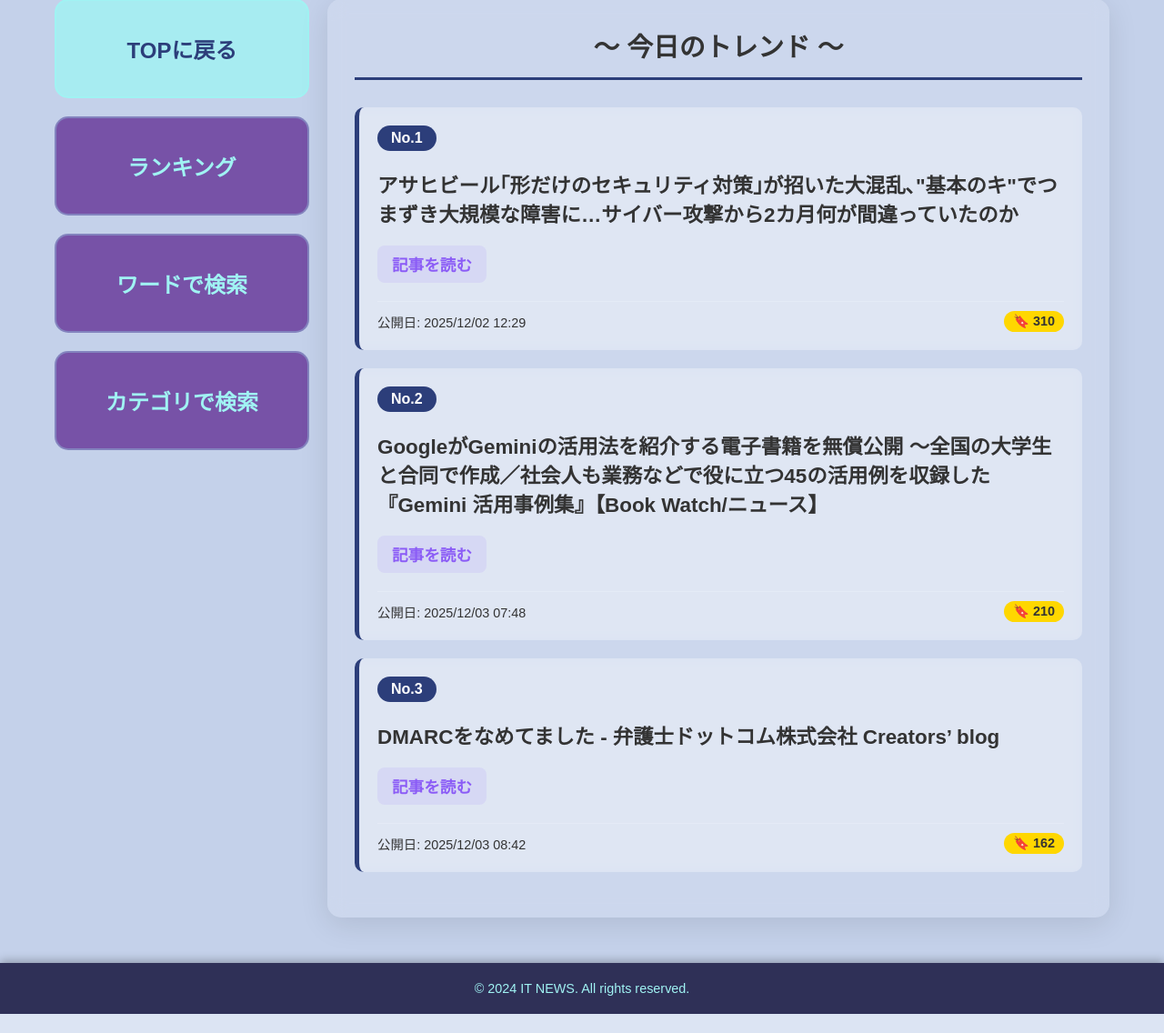
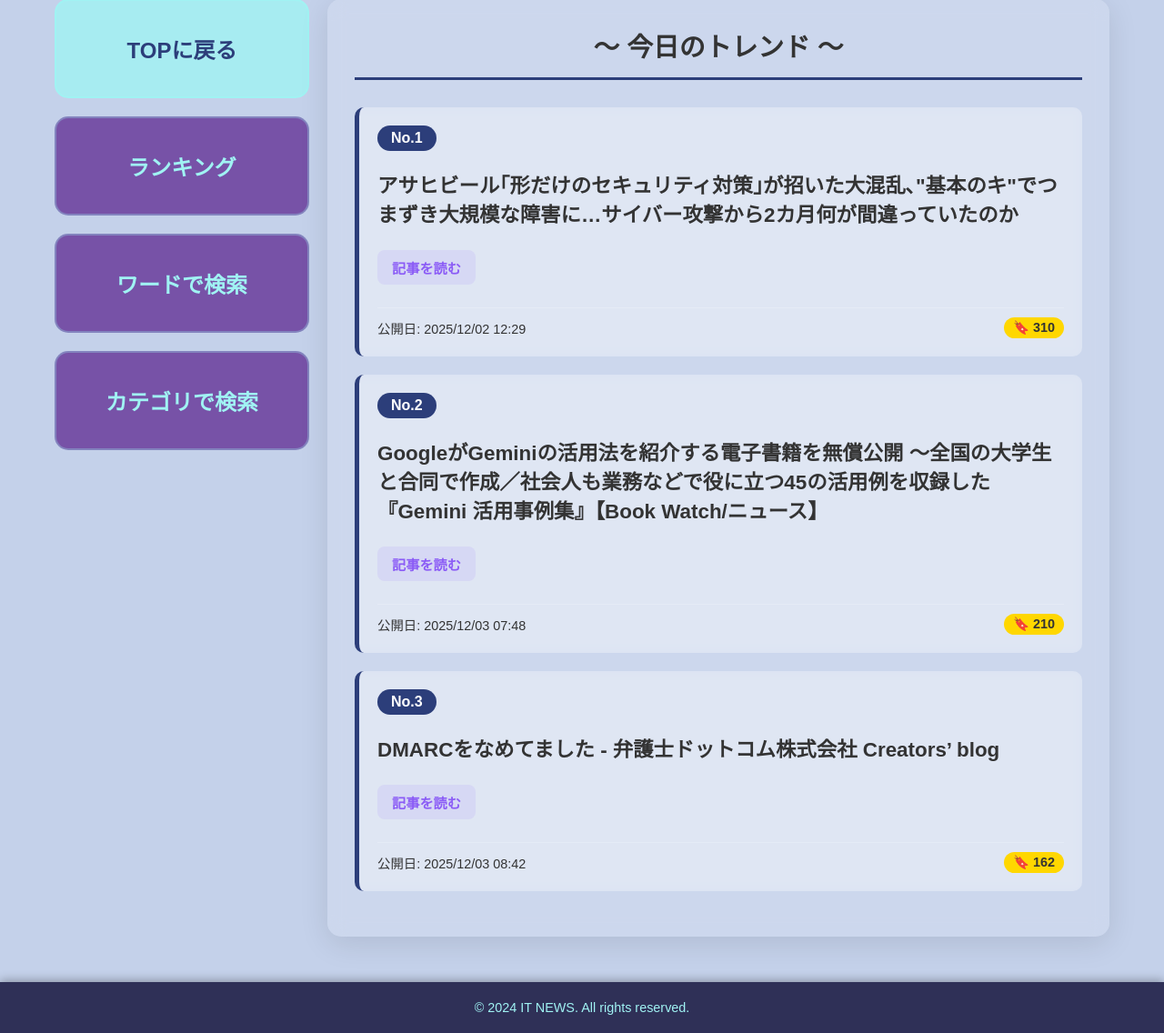
Before and after one commit to tunakan777/it-news-test, a Flask app: page / in a window 1280 px wide. Shown: the part 149-1285 px from the top of the page at 91% size. Before the commit the page ends 1264 px from the top, so only its background shows below. Run offline with Flask 3, Linux system fonts and the light colour scheme.

Commit message:
Css改良②存在感強すぎ問題

```diff
--- a/static/style.css
+++ b/static/style.css
@@ -144,9 +144,9 @@ h1 {
     color: #8b5cf6;
     text-decoration: none;
     display: inline-block;
-    margin: 10px 0;
+    margin: 15px 0;
     font-weight: 600;
-    font-size: 1.1em;
+    font-size: 0.95em;
     padding: 8px 16px;
     background: rgba(139, 92, 246, 0.1);
     border-radius: 8px;
```
